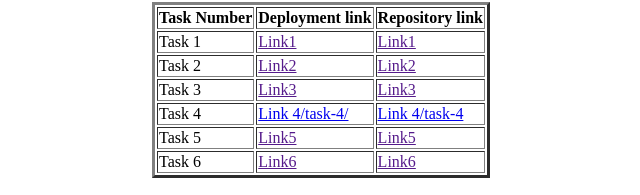
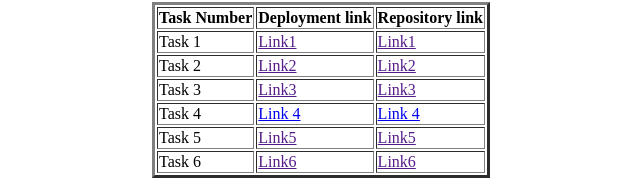
Before and after one commit to sujalmahalaha/Mern-stack-3, a plain HTML site: page index.html in a window 1280 px wide. Shown: the part 96-291 px from the top of the page, without its empty margins (319-959 px from the left). Drawn offline with Linux system fonts and the light colour scheme.

Commit message:
Update index.html

```diff
--- a/index.html
+++ b/index.html
@@ -42,8 +42,8 @@
             </tr>
             <tr>
                 <td>Task 4</td>
-                <td><a href="https://sujalmahalaha.github.io/task-4" target="_blank">Link 4/task-4/</a></td>
-                <td><a href="https://github.com/sujalmahalaha" target="_blank">Link 4/task-4</a></td>
+                <td><a href="https://sujalmahalaha.github.io/task-4/" target="_blank">Link 4</a></td>
+                <td><a href="https://github.com/sujalmahalaha/task-4" target="_blank">Link 4</a></td>
             </tr>
             <tr>
                 <td>Task 5</td>
```
